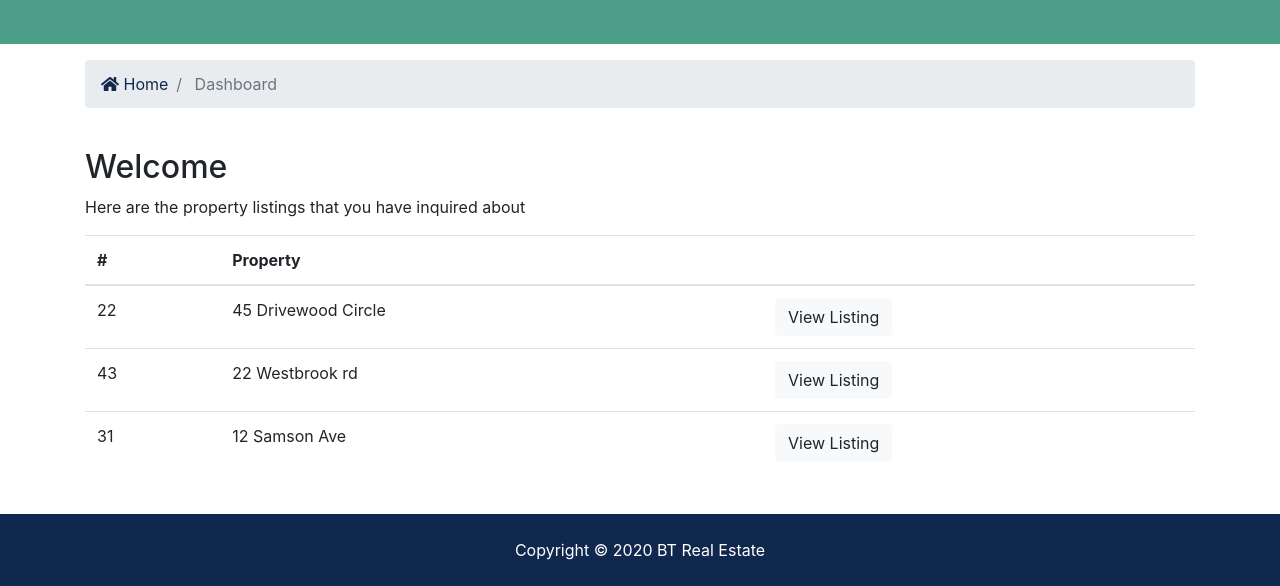
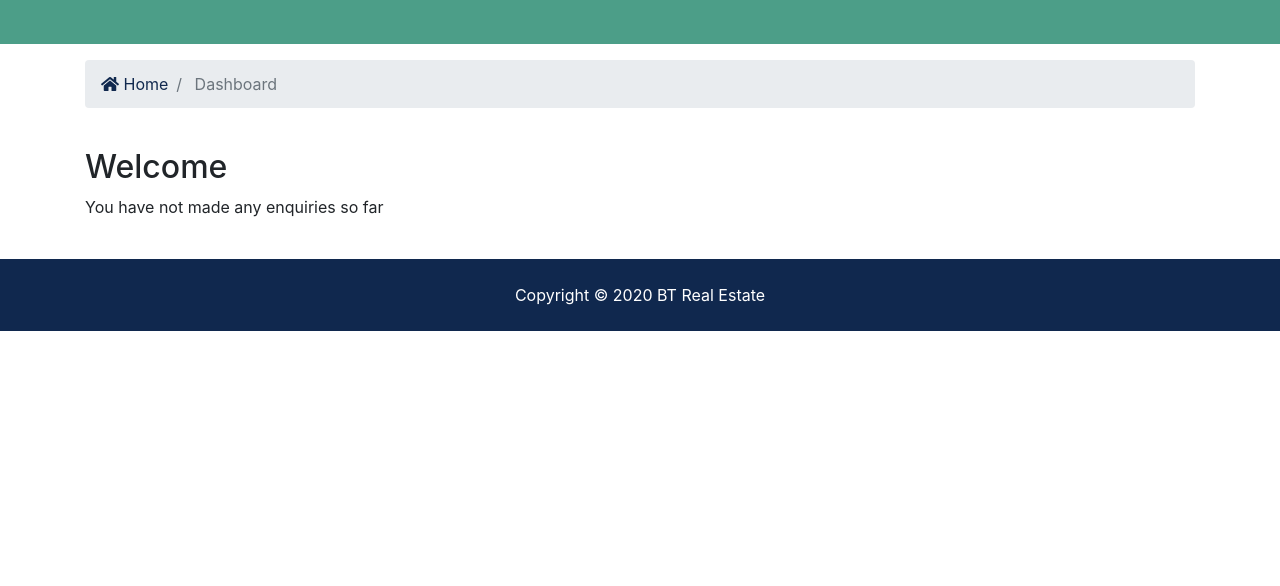
Before and after one commit to antonnifo/BT-real-estate-system, a Django app: page /accounts/dashboard in a window 1280 px wide. Shown: the part 301-887 px from the top of the page. After the commit the page ends 632 px from the top, so only its background shows below. Run offline with Django 3.2, Linux system fonts and the light colour scheme; some libraries are stand-ins or nearby versions.

Commit message:
add dynamic data to dash

```diff
--- a/src/templates/accounts/dashboard.html
+++ b/src/templates/accounts/dashboard.html
@@ -40,6 +40,8 @@
       <div class="row">
         <div class="col-md-12">
           <h2>Welcome {{ user.username}}</h2>
+        {% if contacts %}
+
           <p>Here are the property listings that you have inquired about</p>
           <table class="table">
             <thead>
@@ -50,29 +52,23 @@
               </tr>
             </thead>
             <tbody>
+            {% for contact in contacts %}
               <tr>
-                <td>22</td>
-                <td>45 Drivewood Circle</td>
+                <td>{{ contact.id }}</td>
+                <td> {{ contact.listing }}</td>
                 <td>
-                  <a class="btn btn-light" href="#">View Listing</a>
+                  <a class="btn btn-light" href="{% url 'listing' contact.listing_id  %}">View Listing</a>
                 </td>
               </tr>
-              <tr>
-                <td>43</td>
-                <td>22 Westbrook rd</td>
-                <td>
-                  <a class="btn btn-light" href="#">View Listing</a>
-                </td>
-              </tr>
-              <tr>
-                <td>31</td>
-                <td>12 Samson Ave</td>
-                <td>
-                  <a class="btn btn-light" href="#">View Listing</a>
-                </td>
+
+            {% endfor %}
+
               </tr>
             </tbody>
           </table>
+          {% else %}
+            <p>  You have not made any enquiries so far</p>
+          {% endif %}
         </div>
       </div>
     </div>
```
